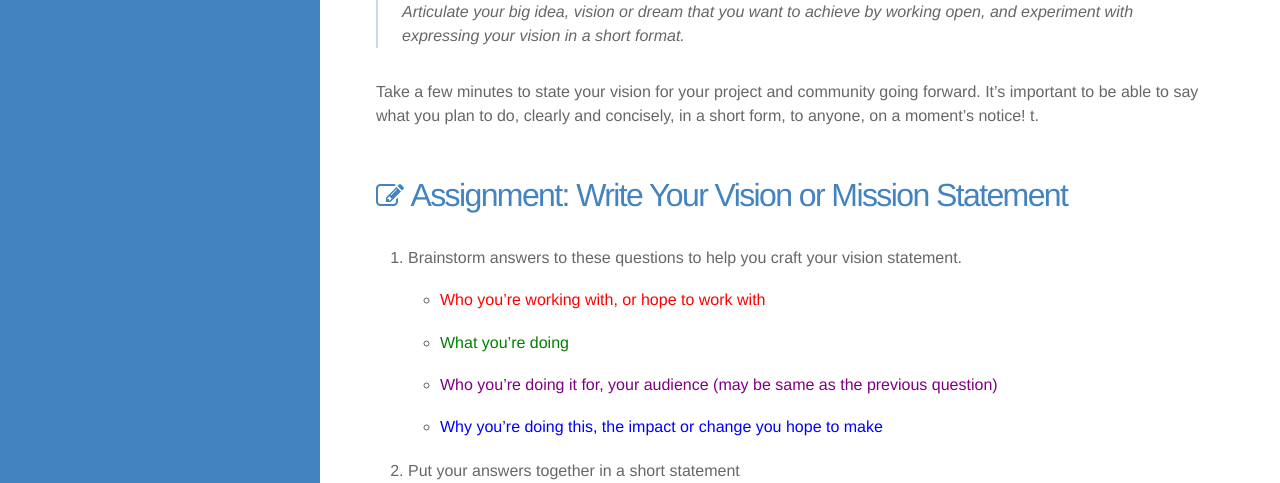
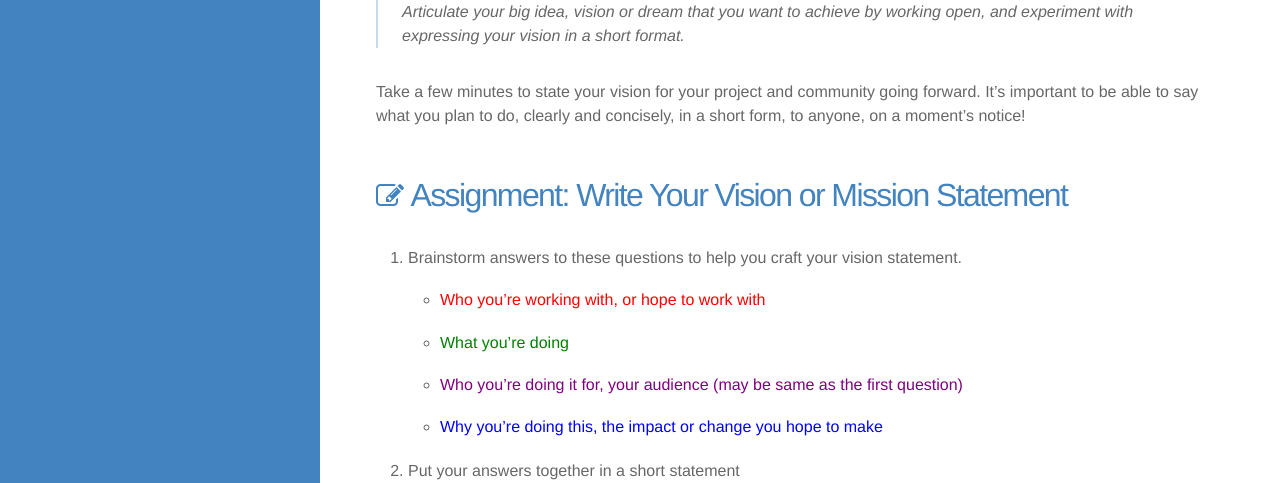
Before and after one commit to mozilla/open-leadership-training-series, a Jekyll site: the page built from _articles/introduction-to-open-leadership/stating-your-project-vision.md, in a window 1280 px wide and 900 px high, scrolled down 777 px. Shown: the part 177-660 px from the top of the window. Built offline with Jekyll 4.4.1, drawn with Linux system fonts in a browser that asks for light colours; nearby versions of some CDN libraries; comment, search, counter and statistics services are not loaded; a style sheet for code colours, icons or effects is not loaded.

Commit message:
minor fixes

```diff
--- a/_articles/introduction-to-open-leadership/stating-your-project-vision.md
+++ b/_articles/introduction-to-open-leadership/stating-your-project-vision.md
@@ -24,7 +24,7 @@ Before you jump into section 2, on Opening Your Project, take a few minutes to s
 
 > *Articulate your big idea, vision or dream that you want to achieve by working open, and experiment with expressing your vision in a short format.*
 
-Take a few minutes to state your vision for your project and community going forward. It’s important to be able to say what you plan to do, clearly and concisely, in a short form, to anyone, on a moment’s notice! t.
+Take a few minutes to state your vision for your project and community going forward. It’s important to be able to say what you plan to do, clearly and concisely, in a short form, to anyone, on a moment’s notice!
 
 <!--- placeholder for video --->
 
@@ -33,7 +33,7 @@ Take a few minutes to state your vision for your project and community going for
 1. Brainstorm answers to these questions to help you craft your vision statement.
   * <span style="color:red">Who you’re working with, or hope to work with</span>
   * <span style="color:green">What you’re doing</span>
-  * <span style="color:purple">Who you’re doing it for, your audience (may be same as the previous question)</span>
+  * <span style="color:purple">Who you’re doing it for, your audience (may be same as the first question)</span>
   * <span style="color:blue">Why you’re doing this, the impact or change you hope to make</span>
 
 2. Put your answers together in a short statement
```
Also changed, not shown: _articles/introduction-to-open-leadership/getting-to-know-mozilla-and-the-leadership-network.md (+1 -1 lines), _articles/introduction-to-open-leadership/introduction-to-working-open.md (+1 -1 lines), _articles/introduction-to-open-leadership/understanding-the-project-lead-role.md (+3 -3 lines).
